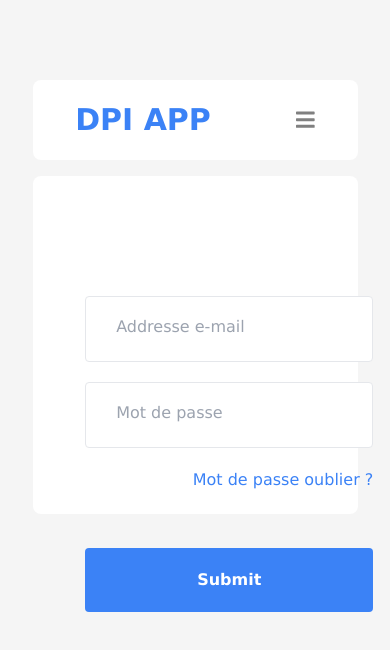
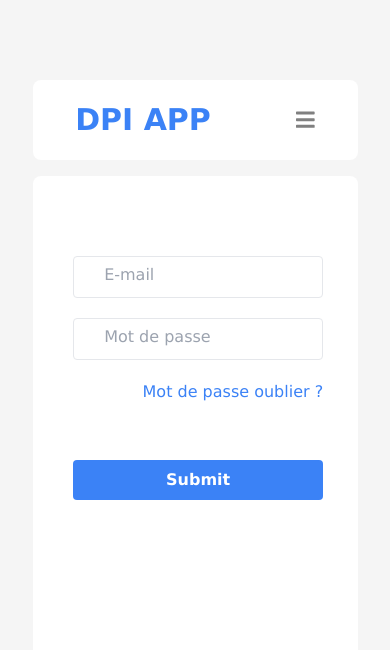
Before and after one commit to ikramkharbouch/DPI_APP, a Next.js app in the folder client/: page /login in a window 390 px wide. Shown: the top 650 px of the page. Built offline with nearby package versions, Linux system fonts and the light colour scheme.

Commit message:
Adjust responsivity for mobile

```diff
--- a/client/package.json
+++ b/client/package.json
@@ -9,7 +9,7 @@
     "@fortawesome/fontawesome-svg-core": "^1.2.36",
     "@fortawesome/free-solid-svg-icons": "^5.15.4",
     "@fortawesome/react-fontawesome": "^0.1.15",
-    "next": "latest",
+    "next": "^11.1.2",
     "react": "^17.0.2",
     "react-dom": "^17.0.2"
   },
--- a/client/pages/login.js
+++ b/client/pages/login.js
@@ -27,16 +27,16 @@ const Login = () => {
                     <li className="hover:bg-gray-700 bg-blue-500 mx-auto w-1/3 py-4 rounded mt-4">S'identifier</li>
                 </ul>
             </div>
-            <div className="w-5/6 lg:w-11/12 h-2/5 lg:h-3/4 bg-white mx-auto mt-4 lg:mt-20 rounded-lg flex flex-col lg:flex-row justify-between items-center px-4 lg:px-32 gap">
+            <div className="w-5/6 lg:w-11/12 h-3/5 lg:h-3/4 bg-white mx-auto mt-4 lg:mt-20 rounded-lg flex flex-col lg:flex-row justify-between items-center lg:px-32 gap">
                 <div className="hidden lg:block w-1/2"><Image src={medicalRecord} width={1000}
                     height={1000} layout="intrinsic" alt="Picture of the medical record" /></div>
-                <div className="w-full lg:w-96 h-5/6 lg:h-3/6 lg:bg-gray-200 rounded-lg mx-auto text-center mt-10">
-                    <form className="grid mt-20 justify-items-stretch w-3/4 mx-auto text-center">
-                        <input type="text" className="py-5 rounded mr-10 w-full border lg:border-0" placeholder="Addresse e-mail" />
-                        <input type="text" className="mt-5 py-5 rounded border lg:border-0" placeholder="Mot de passe" />
+                <div className="w-full lg:w-96 h-5/6 lg:h-3/6 lg:bg-gray-200 rounded-lg mx-auto text-center lg:mt-10">
+                    <form className="grid mt-20 lg:mt-20 justify-items-stretch w-3/4 mx-auto text-center">
+                        <input type="text" className="px-6 py-2 lg:mt-5 lg:py-5 rounded border lg:w-full lg:border-0" placeholder="E-mail" />
+                        <input type="text" className="px-6 py-2 mt-5 lg:py-5 rounded border lg:w-full lg:border-0" placeholder="Mot de passe" />
                         <button className="mt-5 font-medium text-blue-500 justify-self-end">Mot de passe oublier ?</button>
 
-                        <input className="px-28 py-5 rounded bg-blue-500 mt-14 font-bold text-white" type="submit"></input>
+                        <input className="lg:px-28 py-2 lg:py-5 rounded bg-blue-500 mt-14 font-bold text-white" type="submit"></input>
                     </form>
                 </div>
             </div>
```
Also changed, not shown: 1 other file (tests, documents, lock files or other folders).
